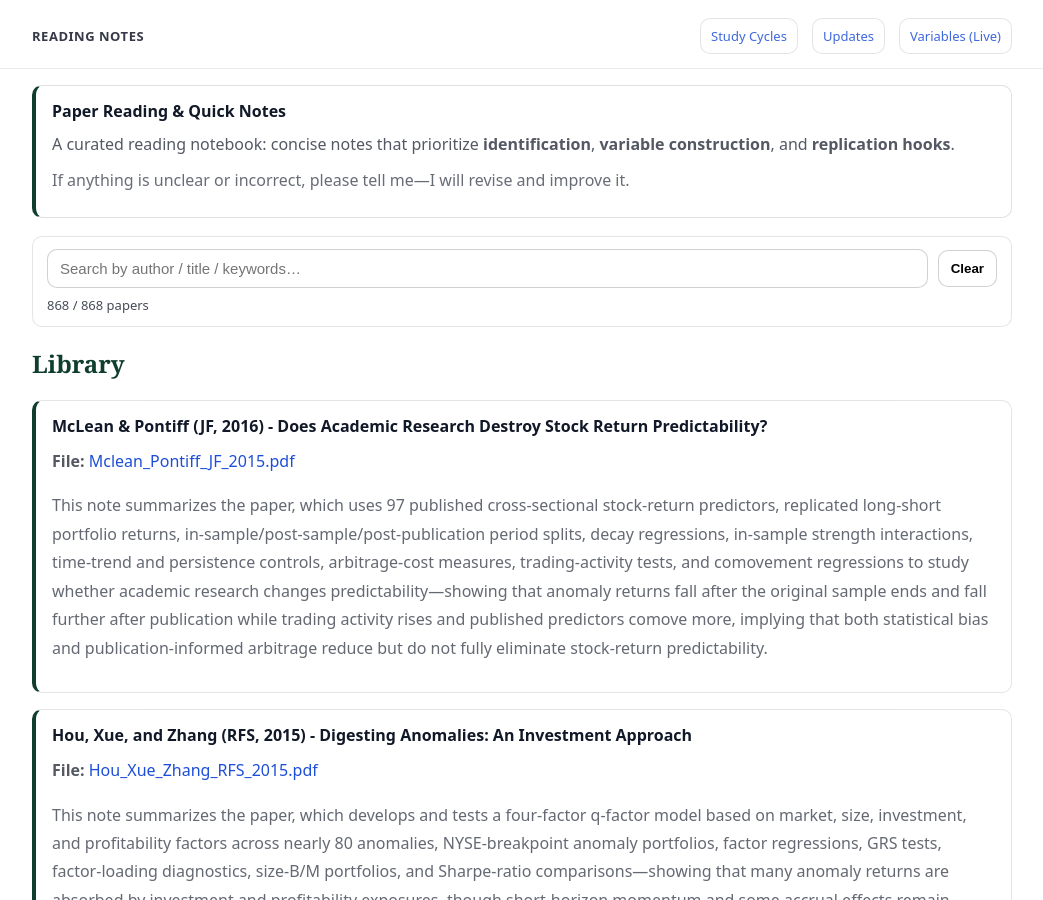
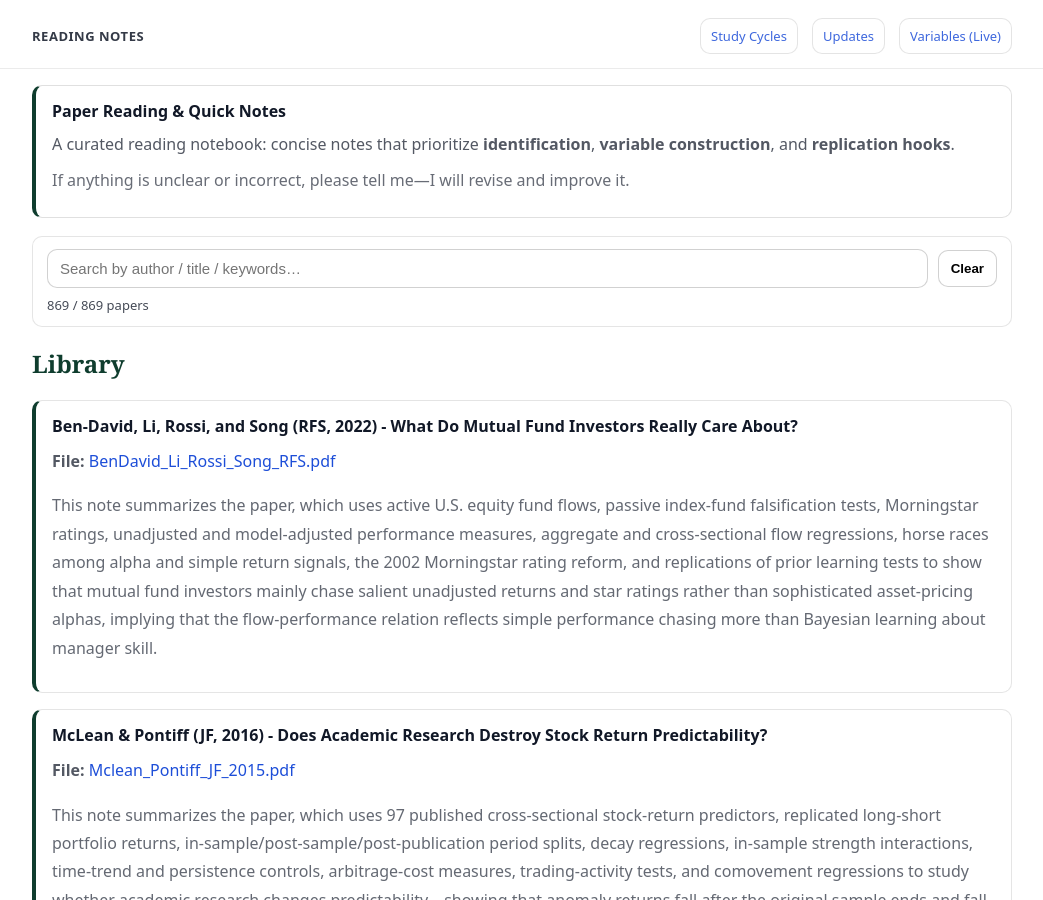
Before and after one commit to yaxinzn/study-archive, a Jekyll site: the page built from reading/index.md, in a window 1280 px wide and 900 px high. Shown: the whole window, without its empty margins (118-1161 px from the left). Built offline with Jekyll 4.4.1, drawn with Linux system fonts in a browser that asks for light colours.

Commit message:
Reading: add/update BenDavid_Li_Rossi_Song_RFS.pdf

```diff
--- a/_data/reading.yml
+++ b/_data/reading.yml
@@ -1,3 +1,7 @@
+- title: "Ben-David, Li, Rossi, and Song (RFS, 2022) - What Do Mutual Fund Investors Really Care About?"
+  file: "BenDavid_Li_Rossi_Song_RFS.pdf"
+  desc: "This note summarizes the paper, which uses active U.S. equity fund flows, passive index-fund falsification tests, Morningstar ratings, unadjusted and model-adjusted performance measures, aggregate and cross-sectional flow regressions, horse races among alpha and simple return signals, the 2002 Morningstar rating reform, and replications of prior learning tests to show that mutual fund investors mainly chase salient unadjusted returns and star ratings rather than sophisticated asset-pricing alphas, implying that the flow-performance relation reflects simple performance chasing more than Bayesian learning about manager skill."
+
 - title: "McLean & Pontiff (JF, 2016) - Does Academic Research Destroy Stock Return Predictability?"
   file: "Mclean_Pontiff_JF_2015.pdf"
   desc: "This note summarizes the paper, which uses 97 published cross-sectional stock-return predictors, replicated long-short portfolio returns, in-sample/post-sample/post-publication period splits, decay regressions, in-sample strength interactions, time-trend and persistence controls, arbitrage-cost measures, trading-activity tests, and comovement regressions to study whether academic research changes predictability—showing that anomaly returns fall after the original sample ends and fall further after publication while trading activity rises and published predictors comove more, implying that both statistical bias and publication-informed arbitrage reduce but do not fully eliminate stock-return predictability."
```
Also changed, not shown: 1 other file.
